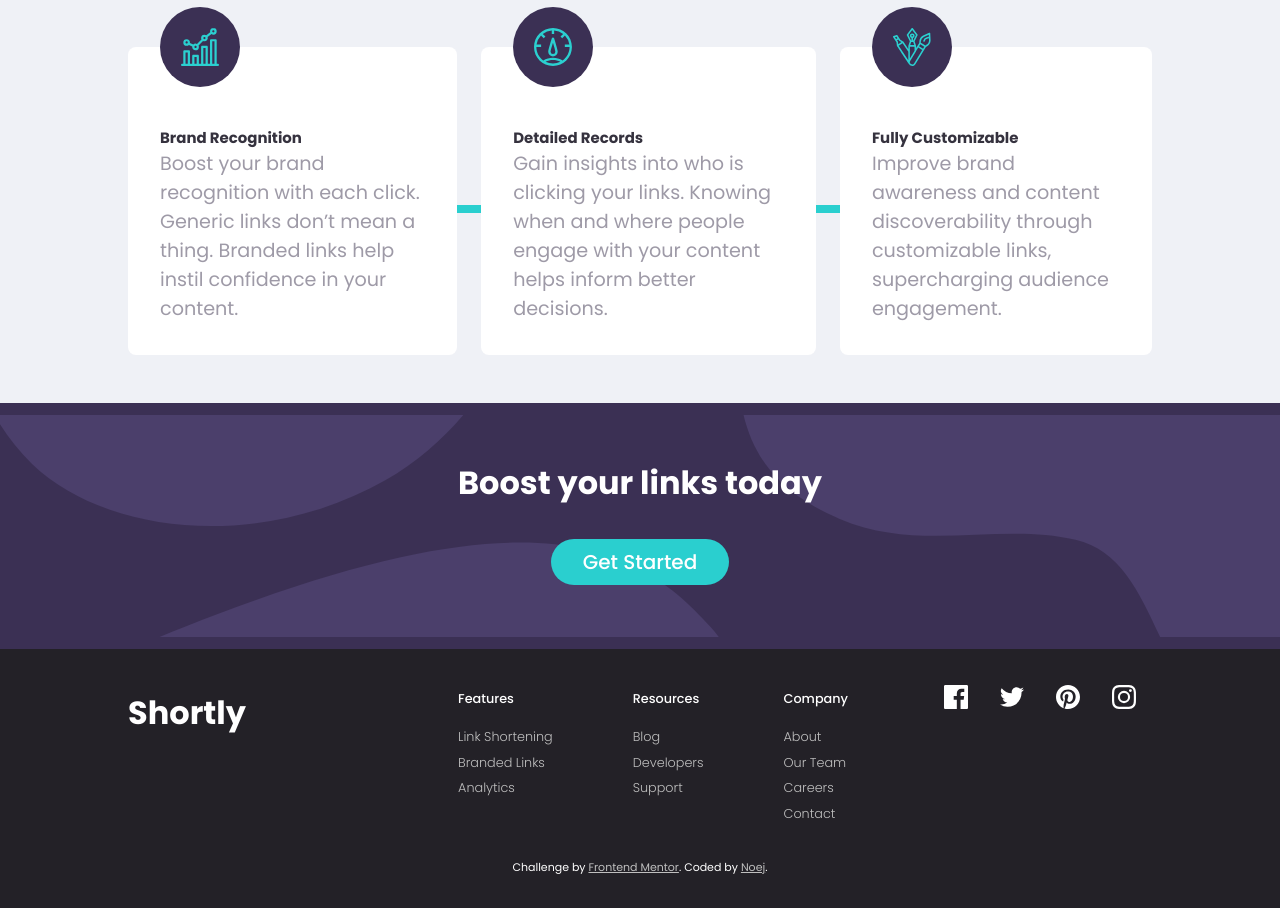
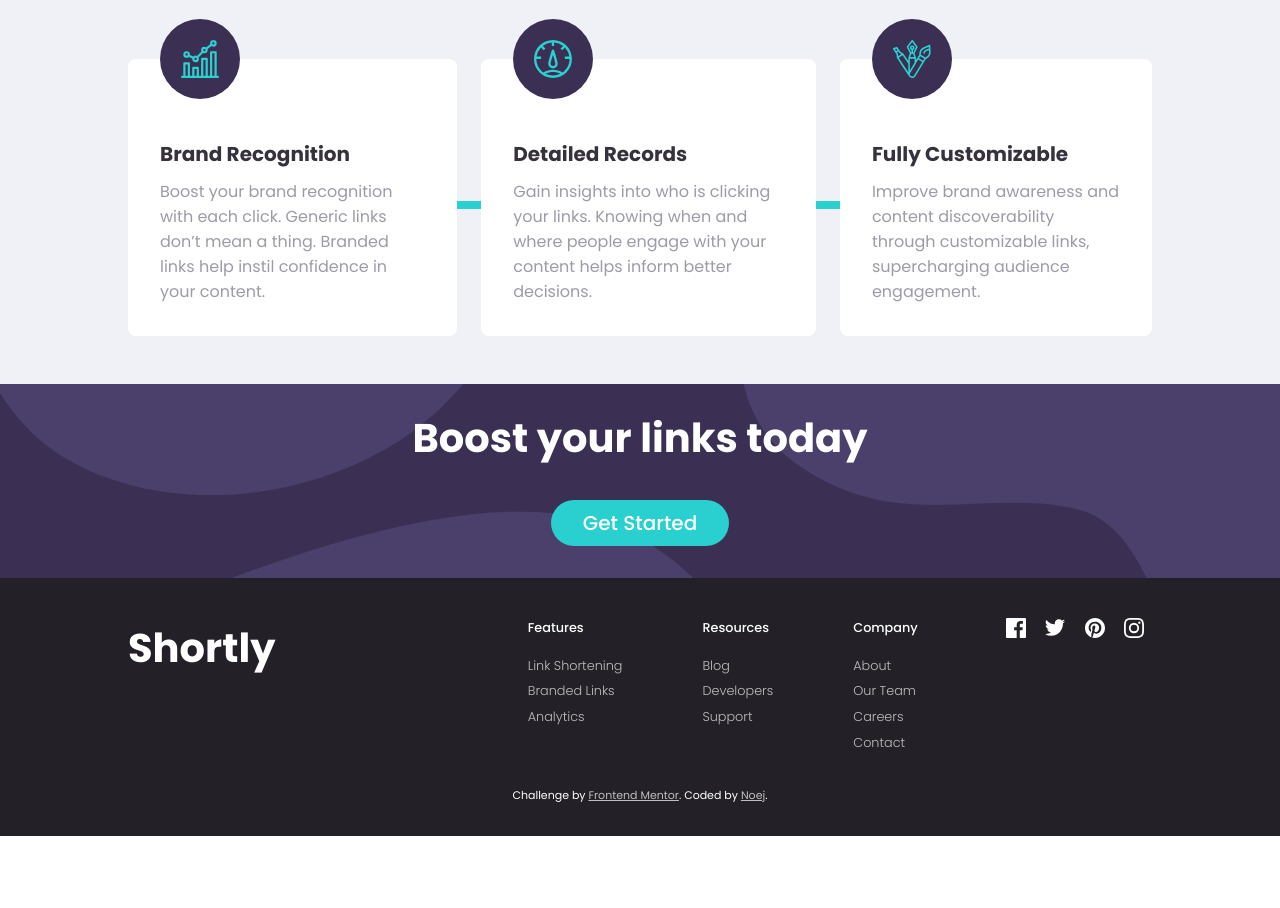
Before and after one commit to ijkuS/shortly_WIP, a plain HTML site: page index.html in a window 1280 px wide. Shown: the part 1120-2028 px from the top of the page. After the commit the page ends 1956 px from the top, so only its background shows below. Drawn offline with Linux system fonts and the light colour scheme.

Commit message:
css styling

```diff
--- /dev/null
+++ b/icon-test.css
@@ -0,0 +1,37 @@
+body {
+	display: grid;
+	height: 100vh;
+	margin: 0;
+	place-items: center center;
+	background-color: gray;
+}
+:root {
+	--icon-facebook: url('./images/icon-facebook.svg');
+	--icon-twitter: url('./images/icon-twitter.svg');
+	--icon-pinterest: url('./images/icon-pinterest.svg');
+	--icon-instagram: url('./images/icon-instagram.svg');
+
+	--icon-facebook-hover: url('./images/icon-facebook-hover.svg');
+	--icon-twitter-hover: url('./images/icon-twitter-hover.svg');
+	--icon-pinterest-hover: url('./images/icon-pinterest-hover.svg');
+	--icon-instagram-hover: url('./images/icon-instagram-hover.svg');
+}
+.icon {
+	display: inline-block;
+	width: 70px;
+	height: 70px;
+	background-repeat: no-repeat;
+	/* object-fit: cover; */
+	background-size: contain;
+	background-position: center;
+	margin: 1rem;
+}
+.icon-facebook {
+	background-image: var(--icon-facebook);
+}
+.icon-facebook:hover {
+	background-image: var(--icon-facebook-hover);
+}
+.icon-twitter {
+	background-image: var(--icon-twitter);
+}
--- a/index.html
+++ b/index.html
@@ -191,44 +191,30 @@
 					<div class="footer-table">
 						<dl class="features">
 							<dt><em>Features</em></dt>
-							<dt>Link Shortening</dt>
-							<dt>Branded Links</dt>
-							<dt>Analytics</dt>
+							<dt><a href="">Link Shortening</a></dt>
+							<dt><a href="">Branded Links</a></dt>
+							<dt><a href="">Analytics</a></dt>
 						</dl>
 						<dl class="resources">
-							<dt><em>Resources</em></dt>
-							<dt>Blog</dt>
-							<dt>Developers</dt>
-							<dt>Support</dt>
+							<dt>
+								<em>Resources</em>
+							</dt>
+							<dt><a href=""> Blog</a></dt>
+							<dt><a href="">Developers</a></dt>
+							<dt><a href="">Support</a></dt>
 						</dl>
 						<dl class="company">
 							<dt><em>Company</em></dt>
-							<dt>About</dt>
-							<dt>Our Team</dt>
-							<dt>Careers</dt>
-							<dt>Contact</dt>
+							<dt><a href="">About</a></dt>
+							<dt><a href="">Our Team</a></dt>
+							<dt><a href="">Careers</a></dt>
+							<dt><a href="">Contact</a></dt>
 						</dl>
 						<div class="sns-icons">
-							<a href="">
-								<img
-									src="./images/icon-facebook.svg"
-									alt="icon-facebook" />
-							</a>
-							<a href="">
-								<img
-									src="./images/icon-twitter.svg"
-									alt="icon-twitter" />
-							</a>
-							<a href="">
-								<img
-									src="./images/icon-pinterest.svg"
-									alt="icon-pinterest" />
-							</a>
-							<a href="">
-								<img
-									src="./images/icon-instagram.svg"
-									alt="icon-instagram" />
-							</a>
+							<a class="icon-facebook"></a>
+							<a class="icon-twitter"></a>
+							<a class="icon-pinterest"></a>
+							<a class="icon-instagram"></a>
 						</div>
 					</div>
 				</section>
--- a/styles.css
+++ b/styles.css
@@ -14,8 +14,8 @@
 
 	--color-text-white: white;
 
-	--color-point-cyan: hsl(180, 66%, 49%);
-	--color-point-cyan-hover: hsl(180, 83%, 75%);
+	--color-point-cyan: hsl(180, 66%, 49%); /*	#2acfcf */
+	--color-point-cyan-hover: hsl(180, 83%, 75%); /* 	#8af4f4 */
 	--color-point-violet: hsl(257, 27%, 26%);
 	--color-point-red: hsl(0, 87%, 67%);
 
@@ -30,6 +30,16 @@
 	--bg-boost-mobile: url('./images/bg-boost-mobile.svg');
 
 	--icon-menu: url('./images/icon-menu-black.svg');
+
+	--icon-facebook: url('./images/icon-facebook.svg');
+	--icon-twitter: url('./images/icon-twitter.svg');
+	--icon-pinterest: url('./images/icon-pinterest.svg');
+	--icon-instagram: url('./images/icon-instagram.svg');
+
+	--icon-facebook-hover: url('./images/icon-facebook-hover.svg');
+	--icon-twitter-hover: url('./images/icon-twitter-hover.svg');
+	--icon-pinterest-hover: url('./images/icon-pinterest-hover.svg');
+	--icon-instagram-hover: url('./images/icon-instagram-hover.svg');
 }
 body {
 	width: 100vw;
@@ -60,7 +70,10 @@ h1 {
 	line-height: 120%;
 }
 h3 {
-	font-size: 2rem;
+	font-size: 2.5rem;
+}
+h5 {
+	font-size: 1.25rem;
 }
 p {
 	color: var(--color-grayish-violet);
@@ -114,14 +127,11 @@ a:hover {
 	background-image: var(--bg-boost-desktop);
 	background-repeat: no-repeat;
 	background-size: 100vw;
+	height: auto;
 	object-fit: fill;
-
-	background-position: center;
 
 	background-color: var(--color-point-violet);
 	color: var(--color-text-white);
-
-	padding: 2rem 0;
 }
 
 .sub-wrapper.footer {
@@ -187,6 +197,10 @@ section.container__intro {
 .container__intro .intro-img {
 	width: 50%;
 	z-index: -2;
+	margin: auto;
+}
+.container__intro .intro-img img {
+	height: 100%;
 }
 
 .container__intro .intro-text {
@@ -323,6 +337,12 @@ section.container__advanced-cards {
 	gap: 1.5rem;
 	z-index: 1;
 }
+.advanced-cards h5 {
+	padding-bottom: 0.6rem;
+}
+.advanced-cards p {
+	font-size: 1rem;
+}
 .pattern-line {
 	position: absolute;
 	left: 0;
@@ -392,19 +412,49 @@ dt {
 	color: var(--color-gray);
 	font-weight: 300;
 }
+dt a{
+	text-decoration: none;
+	color: inherit;
+}
+dt a:hover{
+	color: var(--color-point-cyan);
+}
 
-.sns-icons {
-	height: 1.8rem;
-	margin-top: 0.5rem;
-	display: flex;
-	/* flex-direction: row; */
-	align-content: center;
+.sns-icons a {
+	display: inline-block;
+	width: 20px;
+	height: 20px;
+	background-repeat: no-repeat;
+	/* object-fit: cover; */
+	background-size: contain;
+	background-position: center;
+	margin: 1rem 0.5rem;
 }
-.sns-icons a {
-	display: flex;
-	margin: 1rem;
 
-	align-items: center;
+.sns-icons a.icon-facebook {
+	background-image: var(--icon-facebook);
+}
+.sns-icons a.icon-twitter {
+	background-image: var(--icon-twitter);
+}
+.sns-icons a.icon-pinterest {
+	background-image: var(--icon-pinterest);
+}
+.sns-icons a.icon-instagram {
+	background-image: var(--icon-instagram);
+}
+
+.sns-icons a.icon-facebook:hover {
+	background-image: var(--icon-facebook-hover);
+}
+.sns-icons a.icon-twitter:hover {
+	background-image: var(--icon-twitter-hover);
+}
+.sns-icons a.icon-pinterest:hover {
+	background-image: var(--icon-pinterest-hover);
+}
+.sns-icons a.icon-instagram:hover {
+	background-image: var(--icon-instagram-hover);
 }
 
 .attribution {
@@ -420,7 +470,7 @@ dt {
 
 @media screen and (max-width: 1000px) {
 	/* For mobile : max-width: 480px
-	For Tablet: max-width: 1000px*/
+	For Tablet: max-width: 768px*/
 
 	body {
 		display: flex;
@@ -524,16 +574,18 @@ dt {
 		text-align: center;
 	}
 	.container__intro .intro-img {
-		max-width: 400px;
+		width: 100%;
+		margin: auto;
+		/* z-index: -2;
+		margin: auto; */
 	}
-	.container__intro img {
-		width: 700px;
-		/* padding: 1.5rem; */
-		/* object-fit: cover; */
-		/* overflow: hidden; */
+	.container__intro .intro-img img {
+		height: 100%;
 	}
 	.container__intro .intro-text {
-		width: 100%;
+		width: 90%;
+		min-width: 400px;
+		margin: auto;
 	}
 	#button-start {
 		margin-bottom: 6rem;
@@ -593,7 +645,7 @@ dt {
 	}
 
 	hr {
-		width: 117%;
+		width: 100%;
 		border: none;
 		border-top: 1px solid var(--color-gray); /* Add your desired color */
 		margin: 1rem 0; /* Optional: Add margin for spacing */
@@ -651,6 +703,8 @@ dt {
 
 	.sub-wrapper.boost {
 		background-image: var(--bg-boost-mobile);
+		/* height: 100%; */
+		/* object-fit: fill; */
 	}
 	/* --- container__footer - mobile ------------------------------------------------------------------ */
 
@@ -667,17 +721,8 @@ dt {
 		font-size: 1rem;
 	}
 	.sns-icons {
-		/* height: 1.8rem;
-		margin-top: 0.5rem; */
 		display: flex;
-		/* flex-direction: row; */
 		align-content: center;
 		margin: auto;
 	}
-	/* .sns-icons a {
-		display: flex;
-		margin: 1rem;
-
-		align-items: center;
-	} */
 }
```
Also changed, not shown: icon-test.html (added, +18 -0 lines), images/icon-facebook-hover.svg (added), images/icon-instagram-hover.svg (added), images/icon-pinterest-hover.svg (added), images/icon-twitter-hover.svg (added), 1 other file.
